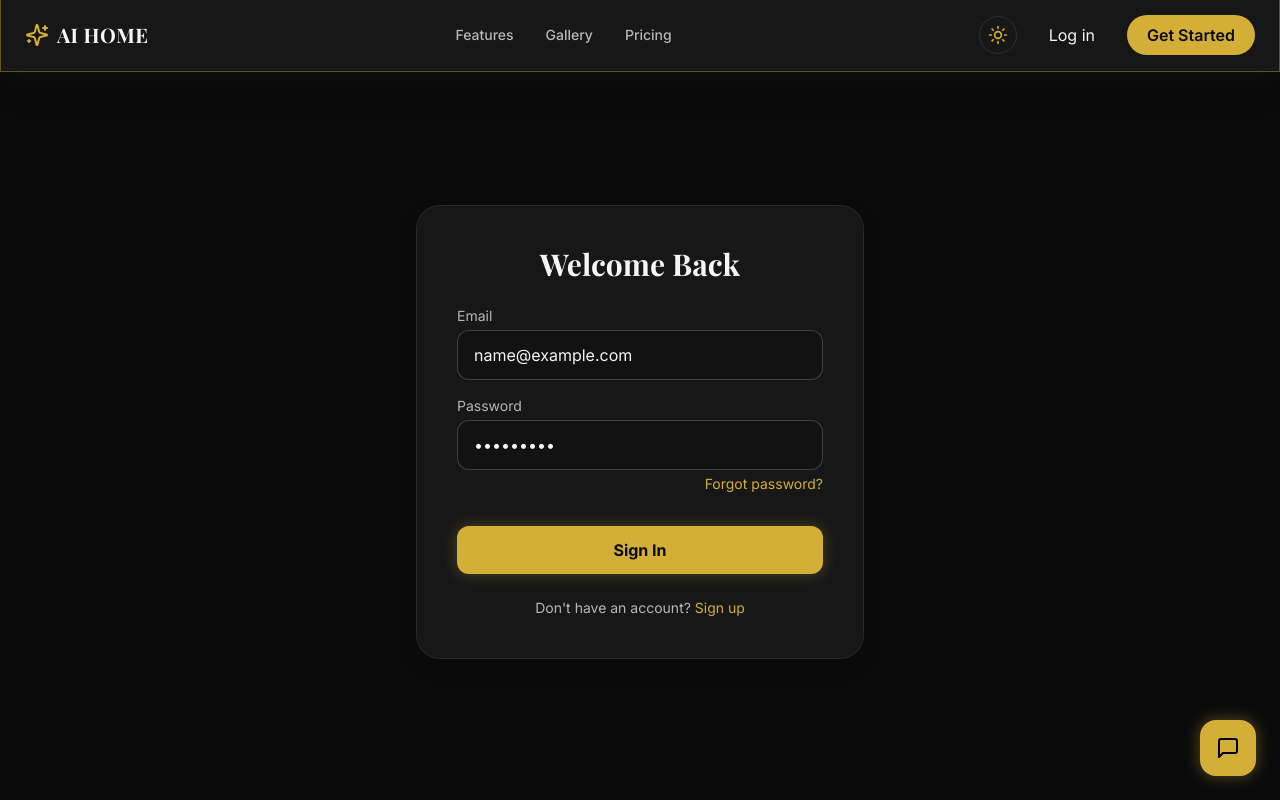
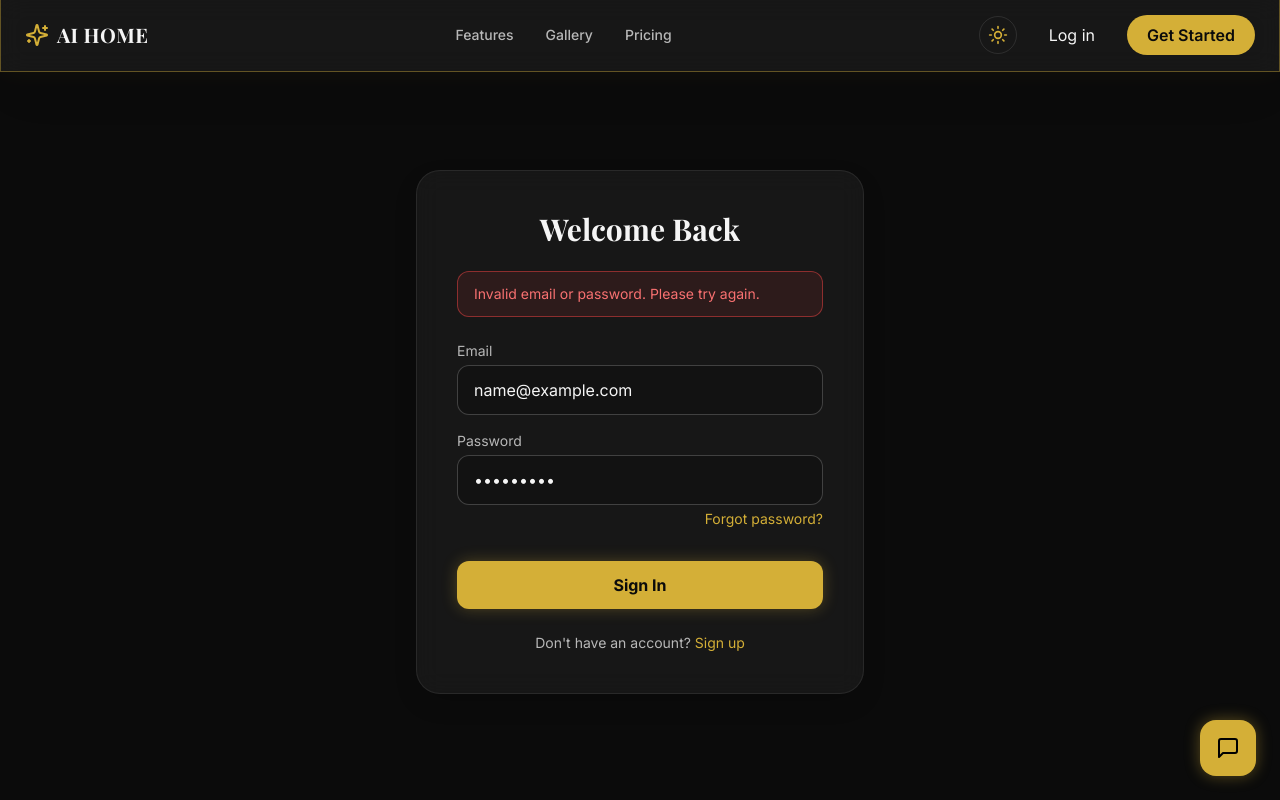
Before and after one commit to Vanashree0711/ai-home-frontend, a React (Vite) app: page /login in a window 1280 px wide. Both pictures are taken after typing "name@example.com", "Sample123" into the empty fields and a click on the button "Sign In". Built offline with nearby package versions, Linux system fonts and the light colour scheme; no server answers; a web font is replaced by a local one.

Commit message:
fix: add error handling and error display to login page to prevent silent failures on wrong credentials

```diff
--- a/src/pages/LoginPage.jsx
+++ b/src/pages/LoginPage.jsx
@@ -9,10 +9,17 @@ const LoginPage = () => {
   const { login } = useAuth();
   const navigate = useNavigate();
 
+  const [error, setError] = useState('');
+
   const handleSubmit = async (e) => {
     e.preventDefault();
-    await login(email, password);
-    navigate('/dashboard');
+    setError('');
+    try {
+      await login(email, password);
+      navigate('/dashboard');
+    } catch (err) {
+      setError(err.response?.data?.detail || 'Invalid email or password. Please try again.');
+    }
   };
 
   return (
@@ -23,6 +30,13 @@ const LoginPage = () => {
         className="glass-panel p-10 rounded-3xl w-full max-w-md border border-white/10"
       >
         <h2 className="text-3xl font-display font-bold mb-6 text-center">Welcome Back</h2>
+
+        {error && (
+          <div className="bg-red-500/10 border border-red-500/50 text-red-400 px-4 py-3 rounded-xl mb-6 text-sm">
+            {error}
+          </div>
+        )}
+
         <form onSubmit={handleSubmit} className="flex flex-col gap-4">
           <div>
             <label className="block text-sm text-gray-soft mb-1">Email</label>
```
